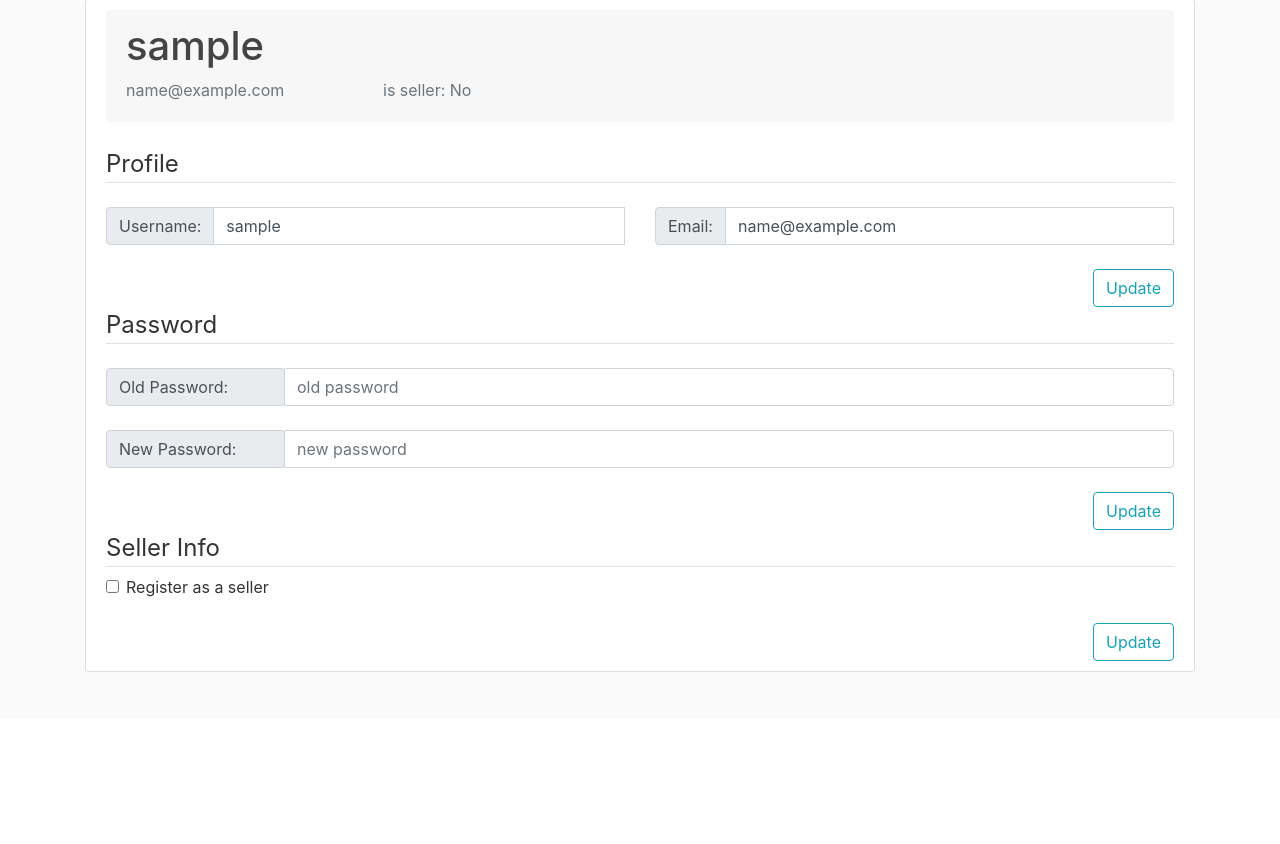
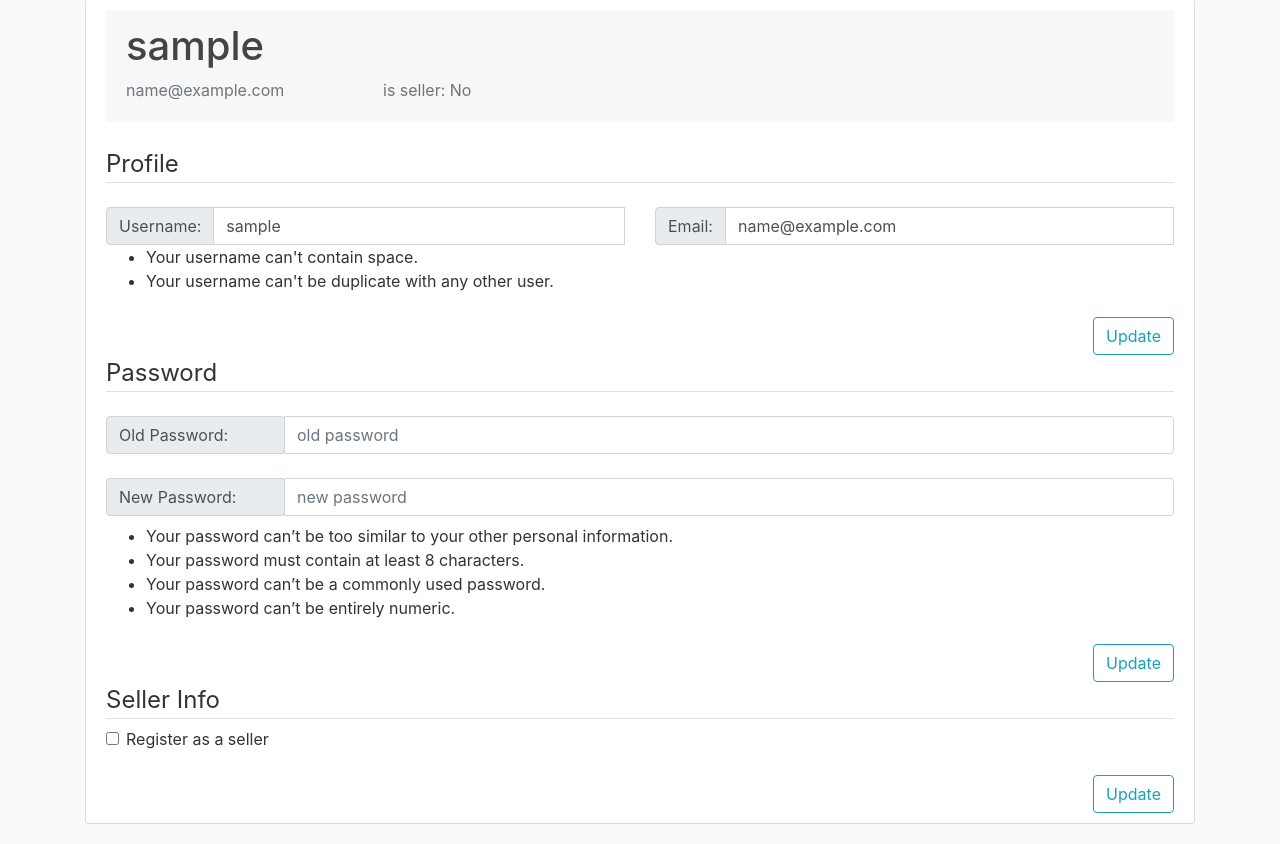
Before and after one commit to yueyang0115/mini-amazon, a Django app: page /profile/ in a window 1280 px wide. Shown: the part 81-925 px from the top of the page. Before the commit the page ends 753 px from the top, so only its background shows below. Run offline with Django 3.2, Linux system fonts and the light colour scheme; the visitor is signed in with stand-in values (Sample User, id 1); some libraries are stand-ins or nearby versions.

Commit message:
implement change password

```diff
--- a/ERSSHW5/amazon/apps.py
+++ b/ERSSHW5/amazon/apps.py
@@ -6,10 +6,10 @@ def default_users():
     # check and creat a default user if not exist
     from django.contrib.auth.models import User
     try:
-        User.objects.get(username="mini amazon")
+        User.objects.get(username="mini_amazon")
     except User.DoesNotExist:
         mini_amazon = User.objects.create(
-            username="mini amazon",
+            username="mini_amazon",
             email="miniamazon@noreply.com",
             is_superuser=False
         )
@@ -41,7 +41,7 @@ def default_items():
     from amazon.models import Item, Category
     if Item.objects.all().count() == 0:
         # at the first time, we should insert some default data
-        amazon = User.objects.get(username="mini amazon")
+        amazon = User.objects.get(username="mini_amazon")
         xkw = User.objects.get(username="xkw")
         fruit = Category.objects.get(category="fruit")
         electronic = Category.objects.get(category="electronic")
--- a/ERSSHW5/users/templates/users/profile.html
+++ b/ERSSHW5/users/templates/users/profile.html
@@ -30,7 +30,7 @@
                         <label class="input-group-text" for="username">Username: </label>
                     </div>
                     <input type="text" class="form-control" name="username" placeholder="username" required
-                           value="{{ username }}" id="username">
+                           value={{ username }} id="username">
                     <div class="invalid-feedback" style="width: 100%;">
                         username is required
                     </div>
@@ -41,12 +41,27 @@
                         <label class="input-group-text" for="email">Email: </label>
                     </div>
                     <input type="text" class="form-control" name="email" placeholder="email" required
-                           value="{{ email }}" id="email">
+                           value={{ email }} id="email">
                     <div class="invalid-feedback" style="width: 100%;">
                         email is required
                     </div>
                 </div>
             </div>
+
+            <ul>
+                <li>Your username can't contain space.</li>
+                <li>Your username can't be duplicate with any other user.</li>
+            </ul>
+
+            {% if name_errors %}
+                <span style="color: red">
+                    <ul>
+                    {% for error in name_errors %}
+                        <li>{{ error }}</li>
+                    {% endfor %}
+                    </ul>
+                </span>
+            {% endif %}
 
             <button class="btn btn-outline-info pull-right mt-4" type="submit">Update</button>
         </form>
@@ -63,7 +78,7 @@
                         <label class="input-group-text" style="width: 100%;">Old Password: </label>
                     </div>
                 </div>
-                <input type="text" class="form-control" name="old_password" placeholder="old password" required>
+                <input type="password" class="form-control" name="old_password" placeholder="old password" required>
             </div>
 
             <div class="input-group mt-4">
@@ -72,8 +87,21 @@
                         <span class="input-group-text" style="width: 100%;">New Password: </span>
                     </div>
                 </div>
-                <input type="text" class="form-control" name="new_password" placeholder="new password" required>
+                <input type="password" class="form-control" name="new_password" placeholder="new password" required>
             </div>
+            <span class="input-group mt-2">
+                {{ help_text }}
+            </span>
+
+            {% if password_errors %}
+                <span style="color: red">
+                    <ul>
+                    {% for error in password_errors %}
+                        <li>{{ error }}</li>
+                    {% endfor %}
+                    </ul>
+                </span>
+            {% endif %}
 
             <button class="btn btn-outline-info pull-right mt-4" type="submit">Update</button>
         </form>
@@ -101,9 +129,17 @@
 {% endblock content %}
 
 {% block script %}
-    <script type="javascript">
+    <script type="text/javascript">
         // TODO: use ajax to validate input and show message
-    // 1. show a message box when register successful
-    // 2. show error message when password fail
+        // 1. show a message box when register successful
+        function check_username() {
+            return false;
+        }
+
+        function check_password() {
+            return false;
+        }
+
+        // 2. show error message when password fail
     </script>
 {% endblock script %}
--- a/ERSSHW5/users/views.py
+++ b/ERSSHW5/users/views.py
@@ -1,6 +1,10 @@
 from django.contrib import messages
 from django.contrib.auth.decorators import login_required
+from django.contrib.auth.models import User
+from django.contrib.auth.password_validation import validate_password, password_validators_help_text_html
+from django.core.exceptions import ValidationError
 from django.shortcuts import render, redirect
+from django.urls import reverse
 
 from .forms import UserRegisterForm
 
@@ -10,8 +14,6 @@ def register(request):
         form = UserRegisterForm(request.POST)
         if form.is_valid():
             form.save()
-            username = form.cleaned_data.get('username')
-            messages.success(request, f'You account have already created. You can login now!')
             return redirect('login')
     else:
         form = UserRegisterForm()
@@ -20,22 +22,35 @@ def register(request):
 
 @login_required
 def profile(request):
+    context = {}
     user = request.user
+    context["username"] = user.username
+    context["email"] = user.email
     if request.method == 'POST':
         opera = request.POST["operation"]
         if opera == "update_profile":
             username = request.POST["username"]
             email = request.POST["email"]
-            user.username = username
-            user.email = email
-            user.save()
+            context["username"] = username
+            context["email"] = email
+            errors = check_username(username, user)
+            if len(errors) == 0:
+                user.username = username
+                user.email = email
+                user.save()
+            else:
+                context["name_errors"] = errors
         elif opera == "update_password":
-            # TODO:
             old_p = request.POST["old_password"]
             new_p = request.POST["new_password"]
-            if user.check_password(old_p):
+            errors = check_password(old_p=old_p, new_p=new_p, user=user)
+            if len(errors) == 0:
                 user.set_password(new_p)
-            print("do something")
+                user.save()
+                messages.success(request, "successfully change the password")
+                return redirect(reverse("login"))
+            else:
+                context["password_errors"] = errors
         elif opera == "update_seller":
             c = request.POST.getlist("register_seller")
             if len(c) == 0:
@@ -44,8 +59,35 @@ def profile(request):
                 user.profile.is_seller = True
             user.profile.save()
 
-    context = {
-        "username": user.username,
-        "email": user.email
-    }
+    context["help_text"] = password_validators_help_text_html
     return render(request, 'users/profile.html', context)
+
+
+def check_username(username, user):
+    if " " in username:
+        return ["username contains space"]
+    if username != user.username:
+        try:
+            User.objects.get(username=username)
+            return ["this name has already been used"]
+        except User.DoesNotExist:
+            return []
+    return []
+
+
+def check_password(old_p, new_p, user):
+    # check old password
+    if not user.check_password(old_p):
+        return ["old password not match"]
+    # check whether is the same
+    if old_p == new_p:
+        return ["old and new password are the same"]
+    # check new password
+    try:
+        validate_password(new_p)
+    except ValidationError as e:
+        errors = []
+        for error in e.error_list:
+            errors.extend(error.messages)
+        return errors
+    return []
```
Also changed, not shown: ERSSHW5/users/templates/users/login.html (+9 -0 lines).
